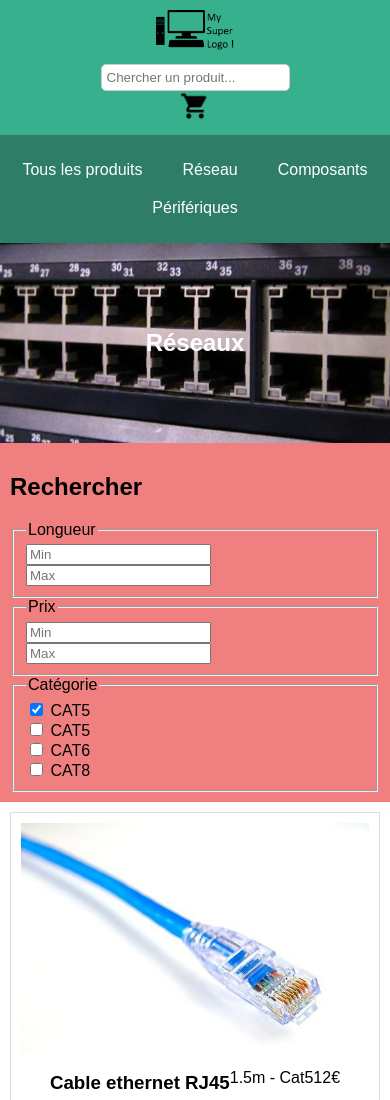
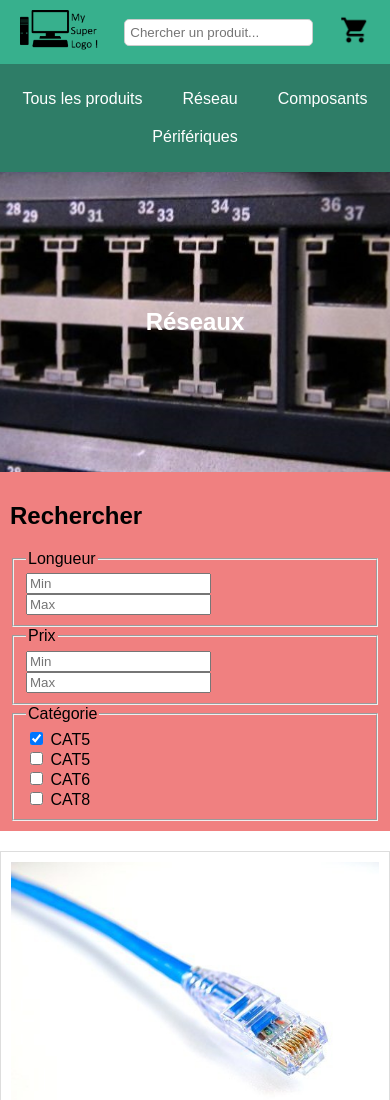
Before and after one commit to doisyn/tp1, a plain HTML site: page index.html in a window 390 px wide. Shown: the top 1100 px of the page. Drawn offline with Linux system fonts and the light colour scheme.

Commit message:
Update style.css

```diff
--- a/style.css
+++ b/style.css
@@ -22,7 +22,7 @@ body {
     justify-content: space-between;
     align-items: center;
     padding: 10px 20px;
-    flex-wrap: wrap;
+    flex-wrap: nowrap;
 }
 
 .logo img {
@@ -54,10 +54,13 @@ nav ul {
     justify-content: center;
 }
 
+nav ul li {
+    padding: 10px 20px;
+}
+
 nav ul li a {
     color: white;
     text-decoration: none;
-    padding: 10px 20px;
     display: block;
 }
 
@@ -69,6 +72,7 @@ nav ul li a {
     max-width: 1200px;
     box-sizing: border-box;
     height: auto;
+    padding: 0;
 }
 
 .corps .corps1 {
@@ -77,9 +81,10 @@ nav ul li a {
     background-size: cover;
     background-position: center;
     width: 100%;
-    height: 200px;
+    height: 300px;
     align-items: center;
     justify-content: center;
+    margin-top: 0;
 }
 
 .corps .corps1 h2 {
@@ -103,16 +108,18 @@ nav ul li a {
     box-sizing: border-box;
     width: 75%;
     justify-content: space-around;
-    padding: 10px;
+    padding: 20px 0;
+    gap: 20px;
 }
 
 .corps3 .product {
     display: flex;
-    flex-wrap: wrap;
+    flex-direction: column;
+    align-items: center;
     border: 1px solid #ddd;
     padding: 10px;
     text-align: center;
-    width: 30%;
+    width: 22%;
     height: auto;
     justify-content: center;
     box-sizing: border-box;
@@ -123,15 +130,25 @@ nav ul li a {
     height: auto;
 }
 
+.corps3 .product h2 {
+    margin: 10px 0;
+    font-size: 1.2rem;
+}
+
+.corps3 .product p {
+    margin: 10px 0;
+    font-size: 1rem;
+}
+
 .corps3 .product button {
     background-color: #28a745;
     color: white;
     border: none;
     padding: 10px;
     cursor: pointer;
+    margin-top: 10px;
 }
 
-/* Responsive Design */
 @media (max-width: 1024px) {
     .corps3 .product {
         width: 45%;
@@ -141,16 +158,21 @@ nav ul li a {
     }
     .corps3 {
         width: 100%;
+        gap: 15px;
+    }
+    .corps3 .product p {
+        font-size: 0.9rem;
     }
 }
 
 @media (max-width: 768px) {
     .entete header {
-        flex-direction: column;
+        flex-direction: row;
         align-items: center;
+        justify-content: space-between;
     }
     .search-bar {
-        margin-top: 10px;
+        margin-top: 0;
     }
     .corps {
         flex-direction: column;
@@ -161,5 +183,18 @@ nav ul li a {
     }
     .corps3 .product {
         width: 100%;
+        flex-direction: column;
+    }
+    .corps3 .product h2 {
+        font-size: 1rem;
+    }
+    .corps3 .product p {
+        font-size: 0.8rem;
+    }
+    .corps3 .product button {
+        width: auto;
+    }
+    .corps3 {
+        gap: 10px;
     }
 }
```
